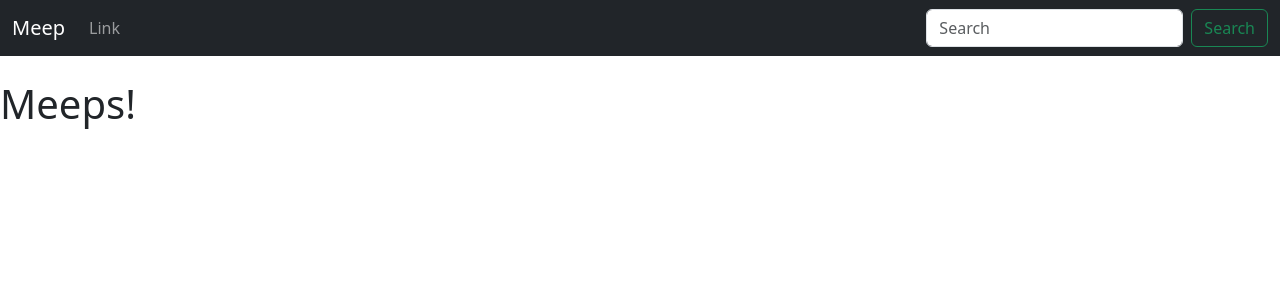
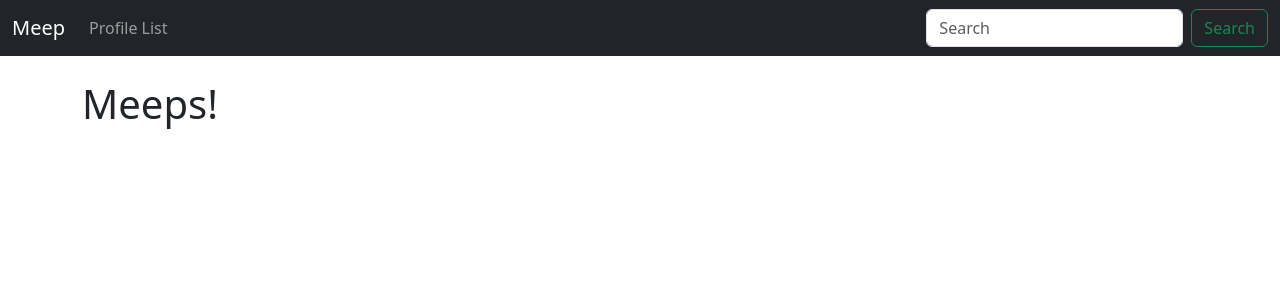
Before and after one commit to n4oji/Meeps, a Django app: page / in a window 1280 px wide. Shown: the top 300 px of the page. Run offline with Django 4.2, Linux system fonts and the light colour scheme.

Commit message:
profile list

```diff
--- a/social/Meeps/models.py
+++ b/social/Meeps/models.py
@@ -9,6 +9,8 @@ class Profile(models.Model):
                                      related_name="followed_by",
                                      symmetrical=False,
                                      blank=True,)
+
+    date_modified = models.DateTimeField(User, auto_now=True)
 
     def __str__(self):
         return self.user.username
--- a/social/Meeps/templates/base.html
+++ b/social/Meeps/templates/base.html
@@ -9,7 +9,15 @@
   <body>
     {% include 'navbar.html' %}
     <br>
-    <div class="contain">
+    <div class="container">
+      {% if messages %}
+        {% for message in messages %}
+        <div class="alert alert-warning alert-dismissible fade show" role="alert">
+          {{ message }}
+          <button type="button" class="btn-close" data-bs-dismiss="alert" aria-label="Close"></button>
+        </div>
+        {% endfor %}
+      {% endif %}
         {% block content %}
         {% endblock %}
     </div>
--- a/social/Meeps/templates/navbar.html
+++ b/social/Meeps/templates/navbar.html
@@ -7,7 +7,7 @@
       <div class="collapse navbar-collapse" id="navbarSupportedContent">
         <ul class="navbar-nav me-auto mb-2 mb-lg-0">
           <li class="nav-item">
-            <a class="nav-link" href="#">Link</a>
+            <a class="nav-link" href="{% url 'profile_list' %}">Profile List</a>
           </li>
         </ul>
         <form class="d-flex" role="search">
--- a/social/Meeps/urls.py
+++ b/social/Meeps/urls.py
@@ -3,4 +3,5 @@ from . import views
 
 urlpatterns = [
     path('', views.home, name="home"),
+    path('profile_list/', views.profile_list, name="profile_list"),
 ]
--- a/social/Meeps/views.py
+++ b/social/Meeps/views.py
@@ -1,5 +1,15 @@
-from django.shortcuts import render
+from django.contrib import messages
+from django.shortcuts import redirect, render
+from .models import Profile
 
 # Create your views here.
 def home(request):
     return render(request, 'home.html', {})
+
+def profile_list(request):
+    if request.user.is_authenticated:
+        profiles = Profile.objects.exclude(user=request.user)
+        return render(request, 'profile_list.html', {"profiles": profiles})
+    else:
+        messages.success(request, ("Voce precisa estar logado para ver!"))
+        return redirect('home')
```
Also changed, not shown: social/Meeps/templates/profile_list.html (added, +27 -0 lines), social/Meeps/migrations/0002_profile_date_modified.py (added), social/Meeps/static/images/sccp.png (added), social/db.sqlite3.
